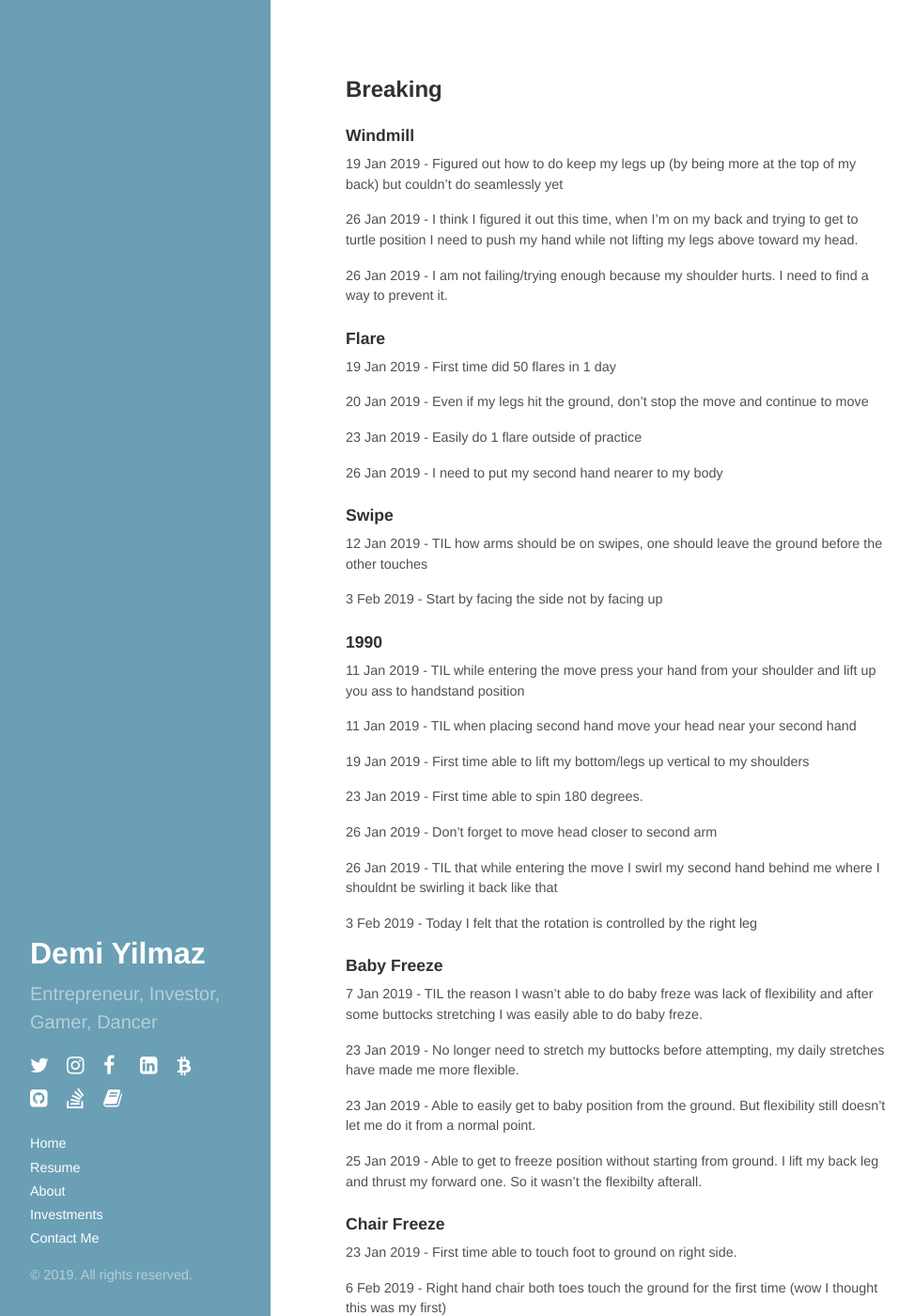
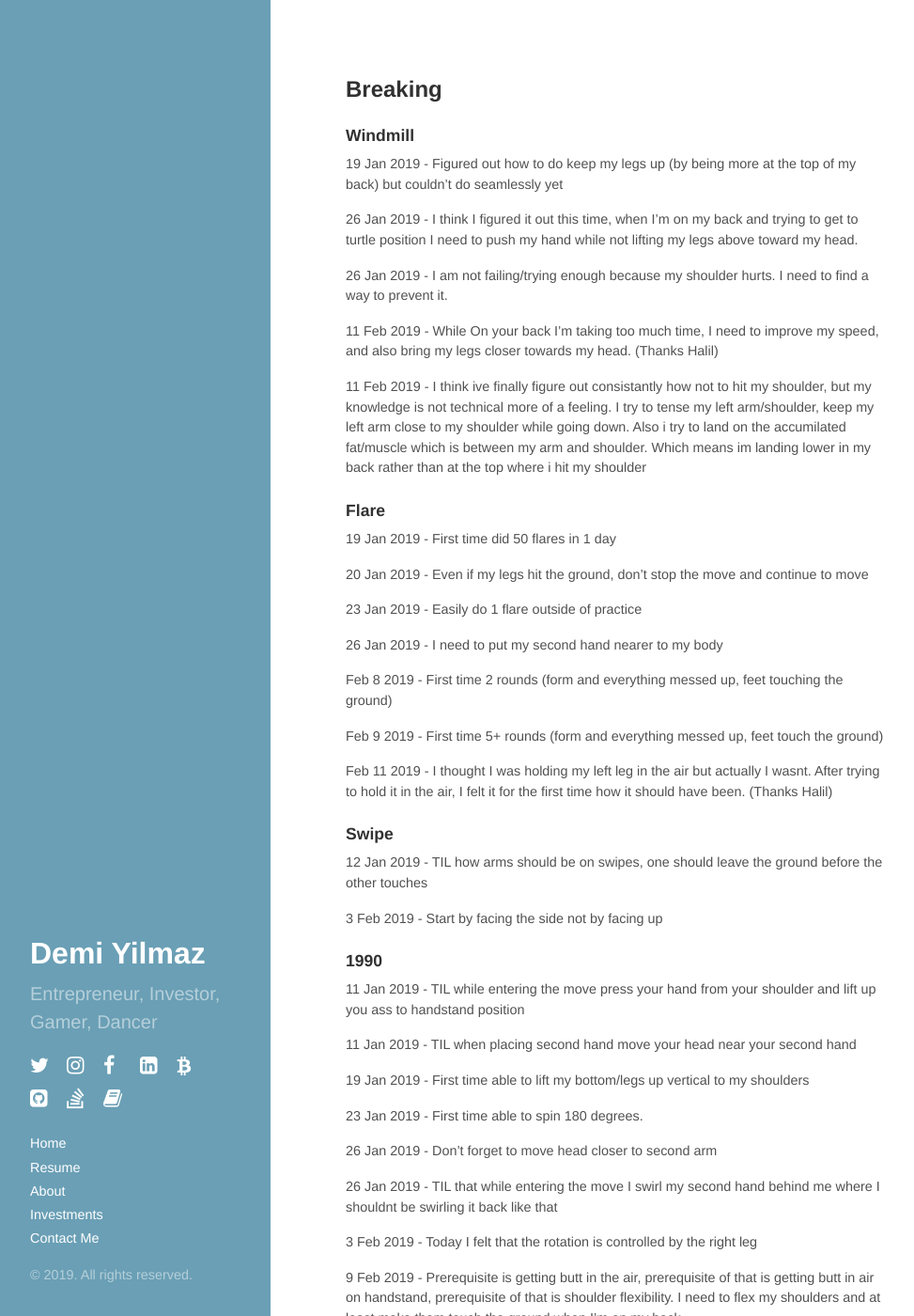
Before and after one commit to demiculus/demiculus.github.io, a Jekyll site: the page built from breaking.md, in a window 1280 px wide and 1400 px high. Shown: the whole window at 94% size, without its empty margins (0-973 px from the left). Built offline with Jekyll 4.4.1, drawn with Linux system fonts in a browser that asks for light colours; nearby versions of some CDN libraries; some of the changed text lies outside the part shown.

Commit message:
breaking

```diff
--- a/breaking.md
+++ b/breaking.md
@@ -13,6 +13,10 @@ title: Breaking
 
 26 Jan 2019 - I am not failing/trying enough because my shoulder hurts. I need to find a way to prevent it.
 
+11 Feb 2019 - While On your back I'm taking too much time, I need to improve my speed, and also bring my legs closer towards my head. (Thanks Halil)
+
+11 Feb 2019 - I think ive finally figure out consistantly how not to hit my shoulder, but my knowledge is not technical more of a feeling. I try to tense my left arm/shoulder, keep my left arm close to my shoulder while going down. Also i try to land on the accumilated fat/muscle which is between my arm and shoulder. Which means im landing lower in my back rather than at the top where i hit my shoulder
+
 ### Flare
 
 19 Jan 2019 - First time did 50 flares in 1 day
@@ -22,6 +26,12 @@ title: Breaking
 23 Jan 2019 - Easily do 1 flare outside of practice
 
 26 Jan 2019 - I need to put my second hand nearer to my body
+
+Feb 8 2019 - First time 2 rounds (form and everything messed up, feet touching the ground)
+
+Feb 9 2019 - First time 5+ rounds (form and everything messed up, feet touch the ground)
+
+Feb 11 2019 - I thought I was holding my left leg in the air but actually I wasnt. After trying to hold it in the air, I felt it for the first time how it should have been. (Thanks Halil)
 
 ### Swipe
 
@@ -44,6 +54,10 @@ title: Breaking
 26 Jan 2019 - TIL that while entering the move I swirl my second hand behind me where I shouldnt be swirling it back like that
 
 3 Feb 2019 - Today I felt that the rotation is controlled by the right leg
+
+9 Feb 2019 - Prerequisite is getting  butt in the air, prerequisite of that is getting butt in air on handstand, prerequisite of that is shoulder flexibility. I need to flex my shoulders and at least make them touch the ground when I'm on my back
+
+11 Feb 2019 - Landing the entry is important, the thing that matters most is being able to balance on your turning hand as much as possible. (Thanks Halil)
 
 ### Baby Freeze
 
@@ -70,6 +84,8 @@ title: Breaking
 25 Jan 2019 - First time walking backwards max 6 steps at a time, usually 2
 
 6 Feb 2019 - Walked backwards 8 steps for the first time
+
+11 Feb 2019 - Started doing sideway walks & first time I was able to walk 4 steps to the side
 
 ### Toprock - Style
 
@@ -101,4 +117,8 @@ title: Breaking
 
 - I like the novel wrist movements
 
-[![Squats with knee drops](https://i.postimg.cc/Dyp6j96R/Screenshot-at-Feb-02-20-34-28.png)](https://youtu.be/5lStKMq5Chc?t=546)
+[![Novel wrist movements](https://i.postimg.cc/Dyp6j96R/Screenshot-at-Feb-02-20-34-28.png)](https://youtu.be/5lStKMq5Chc?t=546)
+
+- I like straddle ups (Thanks [Emir](https://www.instagram.com/emirbuharii/))
+
+[![straddle ups](https://i.postimg.cc/Gh446WkQ/Screenshot-at-Feb-11-12-41-53.png)](https://www.youtube.com/watch?v=qp6ioYw6I6c)
```
